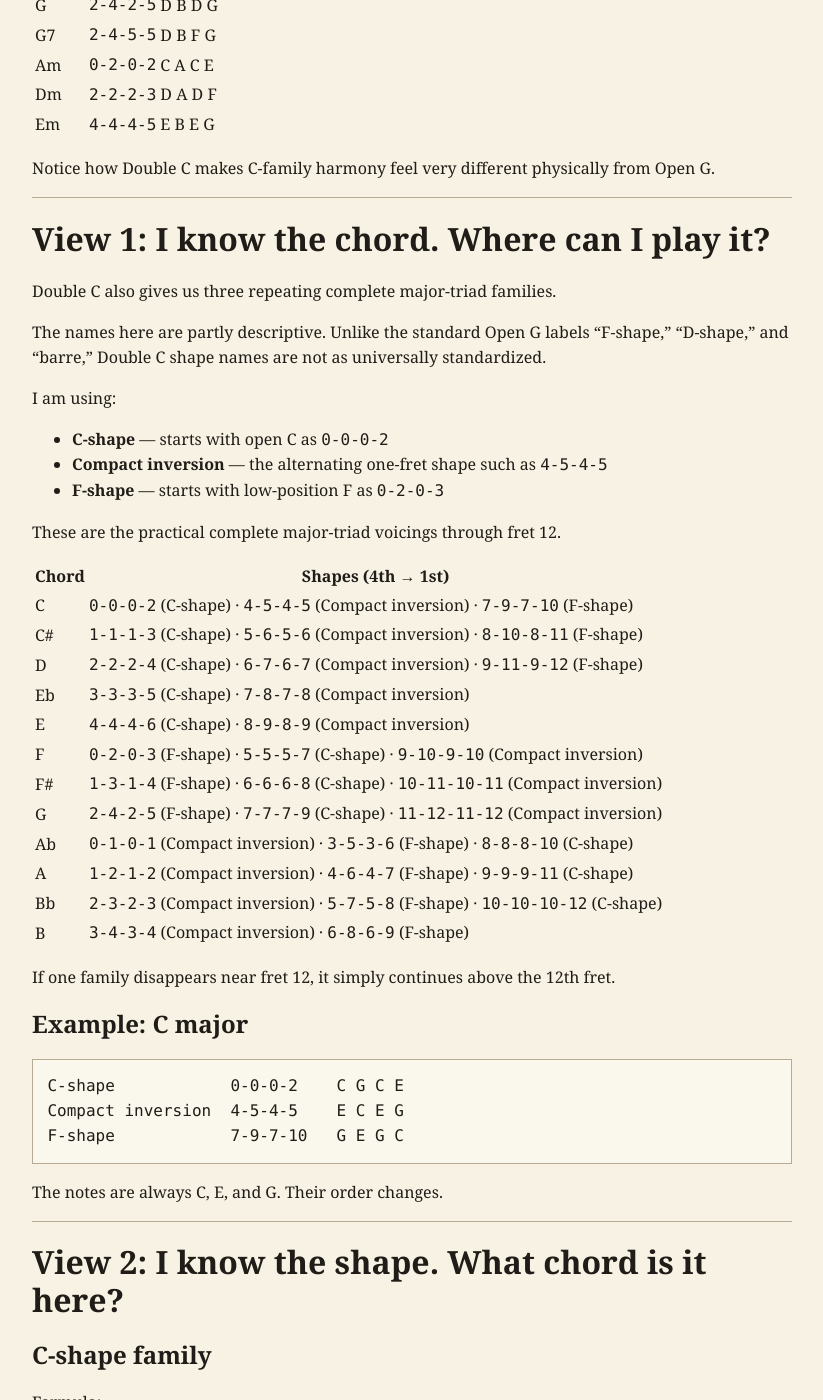
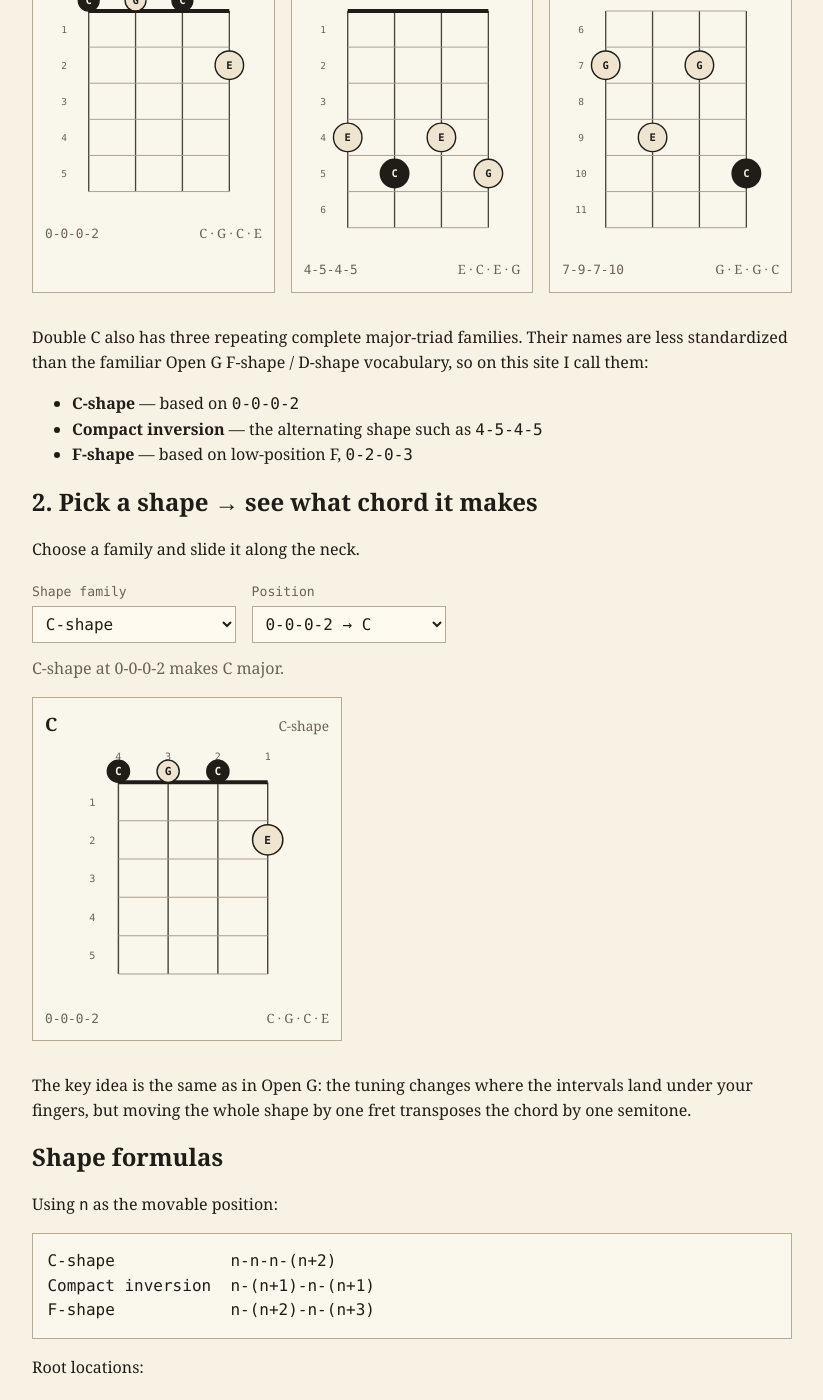
Before and after one commit to will-bell/banjo-field-notes, a Jekyll site: the page built from chord-charts/double-c.md, in a window 1280 px wide and 1400 px high, scrolled down 640 px. Shown: the whole window, without its empty margins (228-1051 px from the left). Built offline with Jekyll 4.4.1, drawn with Linux system fonts in a browser that asks for light colours; some of the changed text lies outside the part shown.

Commit message:
Turn Double C chords into interactive visualizer

````diff
--- a/chord-charts/double-c.md
+++ b/chord-charts/double-c.md
@@ -3,26 +3,71 @@ layout: default
 title: Double C Chords
 ---
 
-# Double C chord chart
+# Double C chord visualizer
 
 Tuning: `gCGCD`
 
-The four long strings are:
+The diagrams below use the four long strings (4th → 1st) to show movable chord shapes. The short 5th string remains a G drone.
+
+<div class="chord-legend">
+  <span><span class="sample-dot root"></span>root</span>
+  <span><span class="sample-dot"></span>other chord tone</span>
+</div>
+
+## 1. Pick a chord → see its shapes
+
+Choose a major chord and this will show the practical complete major-triad shapes available through fret 12.
+
+<div
+  class="chord-visualizer"
+  data-chord-visualizer
+  data-tuning="double-c"
+  data-mode="chord"
+  data-default-chord="0">
+</div>
+
+Double C also has three repeating complete major-triad families. Their names are less standardized than the familiar Open G F-shape / D-shape vocabulary, so on this site I call them:
+
+- **C-shape** — based on `0-0-0-2`
+- **Compact inversion** — the alternating shape such as `4-5-4-5`
+- **F-shape** — based on low-position F, `0-2-0-3`
+
+## 2. Pick a shape → see what chord it makes
+
+Choose a family and slide it along the neck.
+
+<div
+  class="chord-visualizer"
+  data-chord-visualizer
+  data-tuning="double-c"
+  data-mode="shape"
+  data-default-family="c"
+  data-default-position="0">
+</div>
+
+The key idea is the same as in Open G: the tuning changes where the intervals land under your fingers, but moving the whole shape by one fret transposes the chord by one semitone.
+
+## Shape formulas
+
+Using `n` as the movable position:
 
 ```text
-4th  3rd  2nd  1st
- C    G    C    D
+C-shape            n-n-n-(n+2)
+Compact inversion  n-(n+1)-n-(n+1)
+F-shape            n-(n+2)-n-(n+3)
 ```
 
-The short 5th string is `g` and is treated as a drone rather than part of the movable-shape calculation.
+Root locations:
 
-A shape like `2-4-2-5` means frets on the 4th, 3rd, 2nd, and 1st strings respectively.
+| Family | Root location |
+|---|---|
+| C-shape | 4th and 2nd strings |
+| Compact inversion | 3rd string |
+| F-shape | 1st string |
 
-## Quick reference
+## A few useful low-position chords
 
-Useful low-position chords:
-
-| Chord | Shape | Notes on long strings |
+| Chord | Shape (4th → 1st) | Notes |
 |---|---:|---|
 | C | `0-0-0-2` | C G C E |
 | F | `0-2-0-3` | C A C F |
@@ -32,149 +77,11 @@ Useful low-position chords:
 | Dm | `2-2-2-3` | D A D F |
 | Em | `4-4-4-5` | E B E G |
 
-Notice how Double C makes C-family harmony feel very different physically from Open G.
+## Compare the same chord across tunings
 
----
+C major is a nice example.
 
-# View 1: I know the chord. Where can I play it?
-
-Double C also gives us three repeating complete major-triad families.
-
-The names here are partly descriptive. Unlike the standard Open G labels “F-shape,” “D-shape,” and “barre,” Double C shape names are not as universally standardized.
-
-I am using:
-
-- **C-shape** — starts with open C as `0-0-0-2`
-- **Compact inversion** — the alternating one-fret shape such as `4-5-4-5`
-- **F-shape** — starts with low-position F as `0-2-0-3`
-
-These are the practical complete major-triad voicings through fret 12.
-
-| Chord | Shapes (4th → 1st) |
-|---|---|
-| C | `0-0-0-2` (C-shape) · `4-5-4-5` (Compact inversion) · `7-9-7-10` (F-shape) |
-| C# | `1-1-1-3` (C-shape) · `5-6-5-6` (Compact inversion) · `8-10-8-11` (F-shape) |
-| D | `2-2-2-4` (C-shape) · `6-7-6-7` (Compact inversion) · `9-11-9-12` (F-shape) |
-| Eb | `3-3-3-5` (C-shape) · `7-8-7-8` (Compact inversion) |
-| E | `4-4-4-6` (C-shape) · `8-9-8-9` (Compact inversion) |
-| F | `0-2-0-3` (F-shape) · `5-5-5-7` (C-shape) · `9-10-9-10` (Compact inversion) |
-| F# | `1-3-1-4` (F-shape) · `6-6-6-8` (C-shape) · `10-11-10-11` (Compact inversion) |
-| G | `2-4-2-5` (F-shape) · `7-7-7-9` (C-shape) · `11-12-11-12` (Compact inversion) |
-| Ab | `0-1-0-1` (Compact inversion) · `3-5-3-6` (F-shape) · `8-8-8-10` (C-shape) |
-| A | `1-2-1-2` (Compact inversion) · `4-6-4-7` (F-shape) · `9-9-9-11` (C-shape) |
-| Bb | `2-3-2-3` (Compact inversion) · `5-7-5-8` (F-shape) · `10-10-10-12` (C-shape) |
-| B | `3-4-3-4` (Compact inversion) · `6-8-6-9` (F-shape) |
-
-If one family disappears near fret 12, it simply continues above the 12th fret.
-
-## Example: C major
-
-```text
-C-shape            0-0-0-2    C G C E
-Compact inversion  4-5-4-5    E C E G
-F-shape            7-9-7-10   G E G C
-```
-
-The notes are always C, E, and G. Their order changes.
-
----
-
-# View 2: I know the shape. What chord is it here?
-
-## C-shape family
-
-Formula:
-
-```text
-n-n-n-(n+2)
-```
-
-| n | Shape | Chord |
-|---:|---:|---|
-| 0 | `0-0-0-2` | C |
-| 1 | `1-1-1-3` | C# |
-| 2 | `2-2-2-4` | D |
-| 3 | `3-3-3-5` | Eb |
-| 4 | `4-4-4-6` | E |
-| 5 | `5-5-5-7` | F |
-| 6 | `6-6-6-8` | F# |
-| 7 | `7-7-7-9` | G |
-| 8 | `8-8-8-10` | Ab |
-| 9 | `9-9-9-11` | A |
-| 10 | `10-10-10-12` | Bb |
-
-The root is on the **4th and 2nd strings**.
-
-## Compact inversion family
-
-Formula:
-
-```text
-n-(n+1)-n-(n+1)
-```
-
-| n | Shape | Chord |
-|---:|---:|---|
-| 0 | `0-1-0-1` | Ab |
-| 1 | `1-2-1-2` | A |
-| 2 | `2-3-2-3` | Bb |
-| 3 | `3-4-3-4` | B |
-| 4 | `4-5-4-5` | C |
-| 5 | `5-6-5-6` | C# |
-| 6 | `6-7-6-7` | D |
-| 7 | `7-8-7-8` | Eb |
-| 8 | `8-9-8-9` | E |
-| 9 | `9-10-9-10` | F |
-| 10 | `10-11-10-11` | F# |
-| 11 | `11-12-11-12` | G |
-
-The root is on the **3rd string**.
-
-## F-shape family
-
-Formula:
-
-```text
-n-(n+2)-n-(n+3)
-```
-
-| n | Shape | Chord |
-|---:|---:|---|
-| 0 | `0-2-0-3` | F |
-| 1 | `1-3-1-4` | F# |
-| 2 | `2-4-2-5` | G |
-| 3 | `3-5-3-6` | Ab |
-| 4 | `4-6-4-7` | A |
-| 5 | `5-7-5-8` | Bb |
-| 6 | `6-8-6-9` | B |
-| 7 | `7-9-7-10` | C |
-| 8 | `8-10-8-11` | C# |
-| 9 | `9-11-9-12` | D |
-
-The root is on the **1st string**.
-
----
-
-# Why this is worth learning
-
-Your suspicion is basically right: once the theory becomes internal, “what chord does this shape make here?” becomes less of a lookup problem.
-
-But it is useful during the learning phase because it exposes two separate ideas:
-
-1. **shape identity** — the interval structure under your fingers
-2. **chord identity** — which absolute root that structure produces at this fret
-
-Moving a shape one fret does not change its internal interval structure. It transposes the entire chord by one semitone.
-
-That is the bridge between “memorizing banjo grips” and actually understanding movable harmony.
-
----
-
-# Comparing Double C with Open G
-
-A useful experiment is to pick one chord — say C major — and compare its three inversions in both tunings.
-
-Open G:
+In Open G, three common major-triad positions are:
 
 ```text
 2-0-1-2
@@ -182,7 +89,7 @@ Open G:
 10-9-8-10
 ```
 
-Double C:
+In Double C:
 
 ```text
 0-0-0-2
@@ -190,32 +97,19 @@ Double C:
 7-9-7-10
 ```
 
-The chord itself has not changed. The tuning changes where its notes happen to live under your fingers.
+The chord itself did not change: C–E–G. The tuning changed the geometry needed to find those notes.
 
-That is one of the most useful ways to think about alternate tunings.
+## What about the 5th string?
 
----
+The short string is still G.
 
-# About the 5th string
+For C major, that G is a chord tone (the 5th), so the drone fits naturally. For other chords it may become a color tone or a dissonance.
 
-The short string is G.
-
-G is:
-
-- the 5th of C
-- the root of G
-- the minor 7th of A
-- not a chord tone in every chord you will play
-
-So, just as in Open G, the drone can either reinforce the harmony or create characteristic banjo tension against it.
-
-For learning the movable shapes, first understand the four long strings. Then listen to what the drone adds.
-
----
+That is worth treating as a separate listening question from the chord shape itself.
 
 ## Sources / further reference
 
 - [Banjo 101 — Open G and Double C chord diagrams](https://www.doofusmusic.com/PDF/Banjo%20101.pdf)
 - [Langston Banjo Chord Finder](https://www.langston.com/Banjo/bc345.php)
 
-The movable-shape tables on this page are derived directly from the pitches of `gCGCD` and the interval formula for a major triad.
+<script src="{{ '/assets/js/chord-visualizer.js' | relative_url }}"></script>
````
